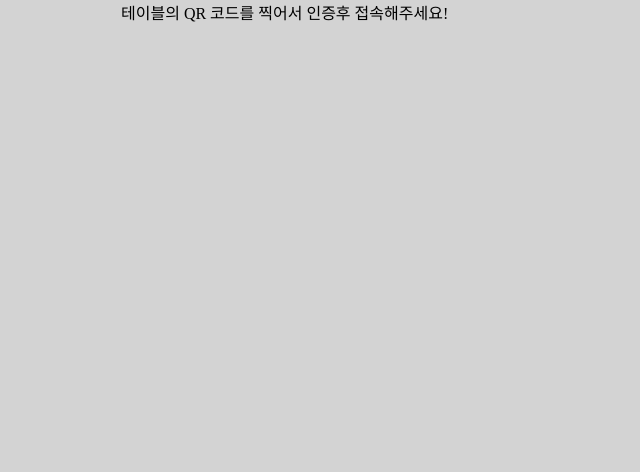
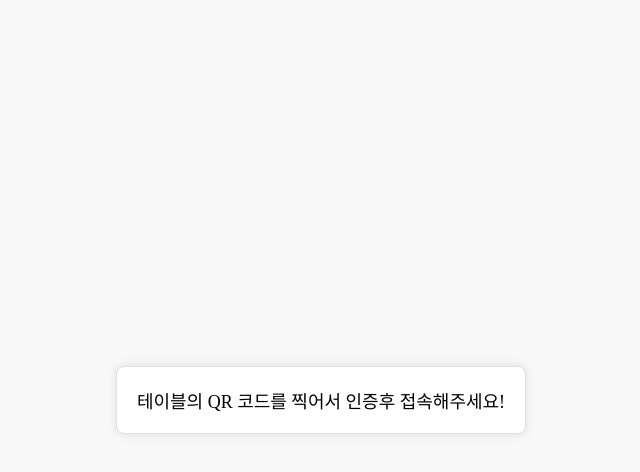
Before and after one commit to wj-cosmos57/orderit-frontend-react, a React (Vite) app: page /error in a window 1280 px wide. Shown: the top 472 px of the page, without its empty margins (319-959 px from the left). Built offline with nearby package versions, Linux system fonts and the light colour scheme.

Commit message:
가로 overflow 수정

```diff
--- a/index.html
+++ b/index.html
@@ -9,9 +9,10 @@
   <style>
     html {
       background-color: lightgray;
+      height: 100vh;
     }
     body {
-      width: 400px;
+      width: 100%;
       margin: auto;
     }
   </style>
--- a/src/App.css
+++ b/src/App.css
@@ -0,0 +1,5 @@
+html,
+body {
+  max-width: 100%;
+  overflow-x: hidden;
+}
--- a/src/Components/Error/Error.css
+++ b/src/Components/Error/Error.css
@@ -0,0 +1,17 @@
+.error-container {
+  display: flex;
+  justify-content: center;
+  align-items: center;
+  height: 100vh;
+  background-color: #f8f8f8;
+}
+
+.error-message {
+  padding: 20px;
+  border: 1px solid #e0e0e0;
+  border-radius: 8px;
+  background-color: #ffffff;
+  box-shadow: 0px 0px 10px rgba(0, 0, 0, 0.1);
+  font-size: 18px;
+  text-align: center;
+}
--- a/src/Components/Error/Error.jsx
+++ b/src/Components/Error/Error.jsx
@@ -1,7 +1,14 @@
 import React from "react";
+import "./Error.css"; // CSS 파일 import
 
 function Error() {
-  return <div>테이블의 QR 코드를 찍어서 인증후 접속해주세요!</div>;
+  return (
+    <div className="error-container">
+      <div className="error-message">
+        테이블의 QR 코드를 찍어서 인증후 접속해주세요!
+      </div>
+    </div>
+  );
 }
 
 export default Error;
--- a/src/Components/Mainpage/Bottombar.css
+++ b/src/Components/Mainpage/Bottombar.css
@@ -19,7 +19,7 @@
 
 .order_btn_area {
   position: relative;
-  max-width: 720px;
+  max-width: 400px;
   margin: 0 auto;
   background-color: #fff;
   border-top: 1px solid;
--- a/src/Components/Order/Order.css
+++ b/src/Components/Order/Order.css
@@ -649,11 +649,14 @@
 
 .button_pay_disabled {
   display: block;
+  width: 95%;
   height: 50px;
   margin: 20px 18px 0;
   background-color: #00d780;
   border-radius: 5px;
+  border: none;
   color: #fff;
+  font-size: 20px;
   font-weight: bold;
   line-height: 50px;
   text-align: center;
--- a/src/Components/Order/Order.jsx
+++ b/src/Components/Order/Order.jsx
@@ -21,6 +21,7 @@ function Order() {
 
   const [menuList, setMenuList] = useState(null);
   const [orderer, setOrderer] = useState("");
+  const [buttonDisable, setbuttonDisable] = useState(false);
 
   const moveMainPage = useNavigate();
   const moveError = useNavigate();
@@ -94,6 +95,7 @@ function Order() {
       });
       return;
     }
+    setbuttonDisable(true);
     const menus = cart.map((item) => ({
       menuId: item.menuId,
       qty: item.qty,
@@ -104,6 +106,7 @@ function Order() {
     let orderRes = await orderInfo(menus, name);
     console.log(orderRes);
     if (orderRes.statusCode == "SSU2030") {
+      setbuttonDisable(false);
       Swal.fire({
         icon: "success",
         title: "주문 성공",
@@ -376,9 +379,13 @@ function Order() {
           </div>
 
           {/* 주문하기 버튼 */}
-          <div className="button_pay_disabled" onClick={handleOrder}>
+          <button
+            disabled={buttonDisable}
+            className="button_pay_disabled"
+            onClick={handleOrder}
+          >
             주문하기
-          </div>
+          </button>
 
           {/* 위로 올라가기 버튼 */}
           <div className="goto_top">
```
